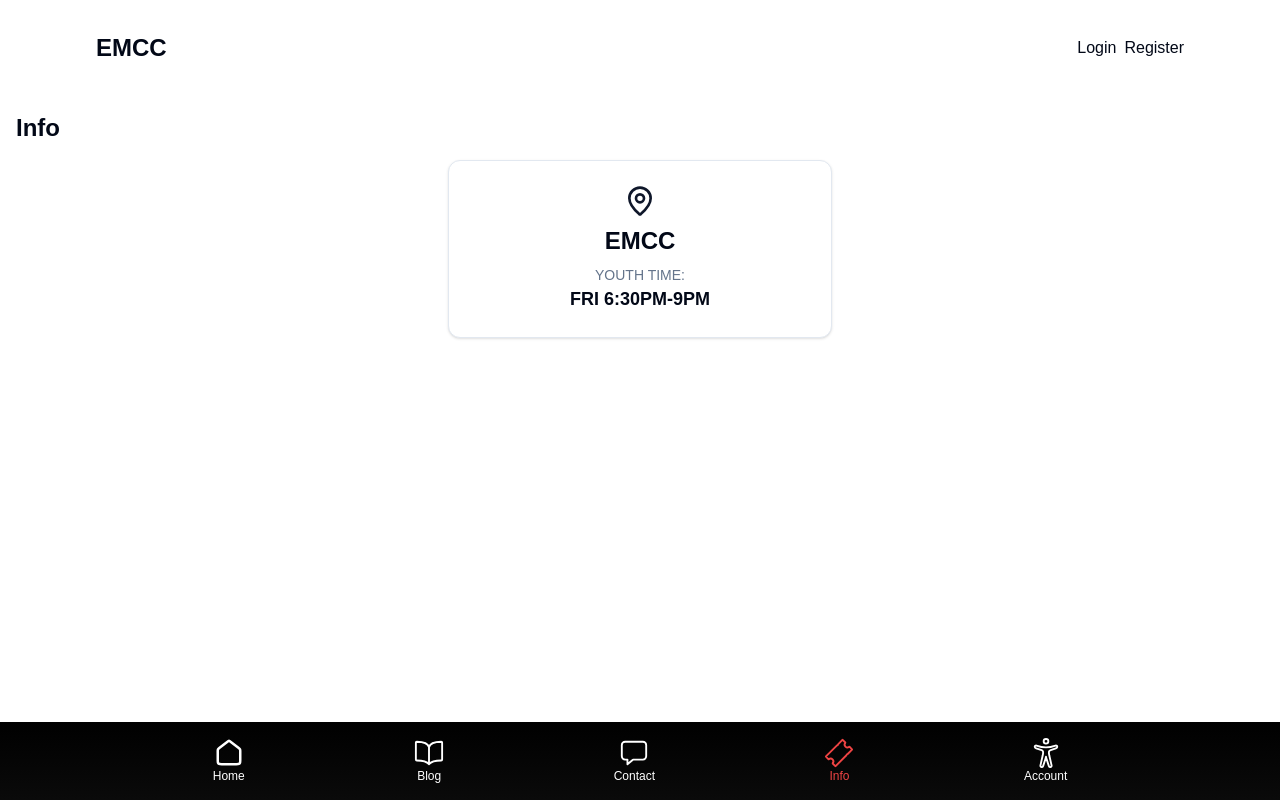
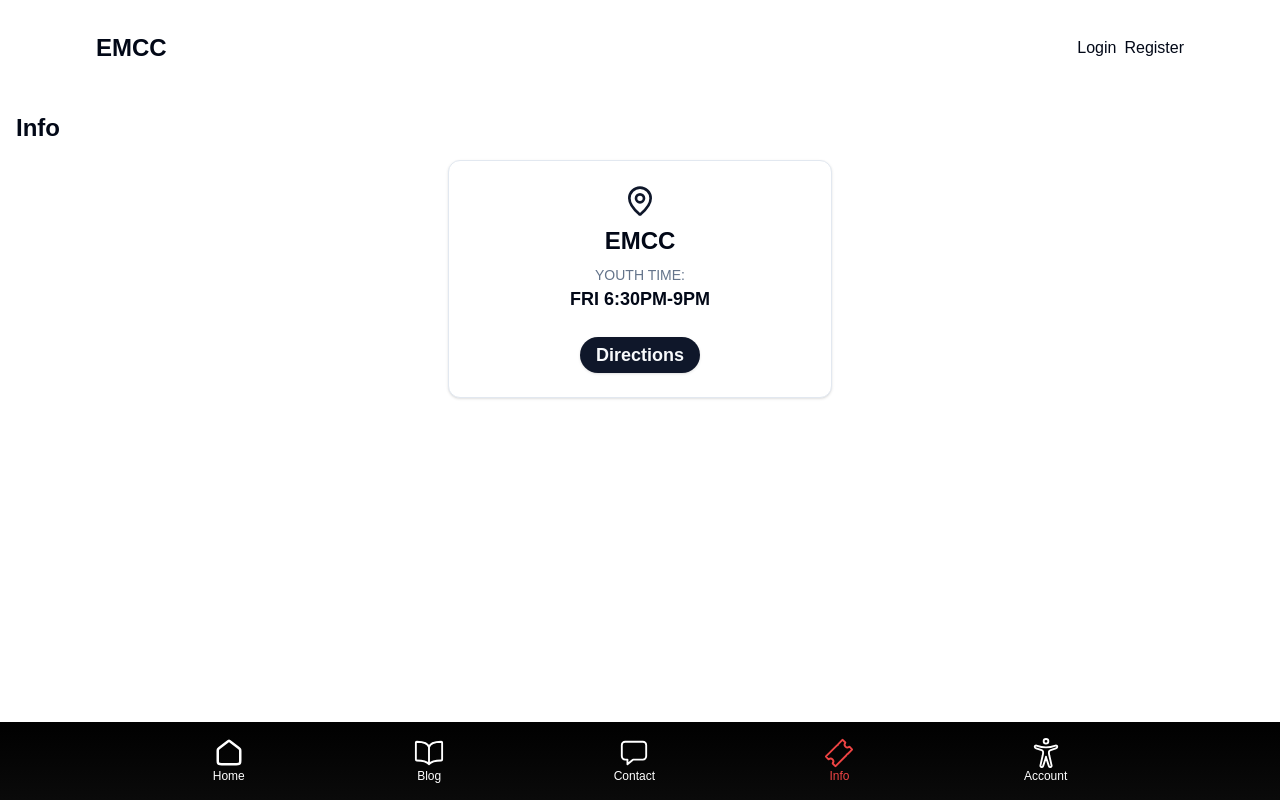
Before and after one commit to Michael-Dale/EMCCYouthApp, a Next.js app: page /info in a window 1280 px wide. Built offline with nearby package versions, Linux system fonts and the light colour scheme; no server answers.

Commit message:
Added button to directionCard

```diff
--- a/package.json
+++ b/package.json
@@ -12,6 +12,7 @@
     "@kinde-oss/kinde-auth-nextjs": "^2.3.8",
     "@kinde-oss/kinde-auth-react": "^4.0.4",
     "@radix-ui/react-icons": "^1.3.0",
+    "@radix-ui/react-slot": "^1.1.0",
     "@svgr/webpack": "^8.1.0",
     "class-variance-authority": "^0.7.0",
     "clsx": "^2.1.1",
--- a/src/app/components/DirectionCard.jsx
+++ b/src/app/components/DirectionCard.jsx
@@ -14,7 +14,14 @@
 //     </div>
 //   );
 // }
-import { Card, CardContent, CardHeader } from "@/components/ui/card";
+import {
+  Card,
+  CardContent,
+  CardFooter,
+  CardHeader,
+} from "@/components/ui/card";
+import { Button } from "@/components/ui/button";
+
 import { MapPin } from "lucide-react";
 
 export default function Component() {
@@ -28,6 +35,11 @@ export default function Component() {
         <p className="text-sm font-medium text-muted-foreground">YOUTH TIME:</p>
         <p className="text-lg font-semibold">FRI 6:30PM-9PM</p>
       </CardContent>
+      <CardFooter className="flex justify-center">
+        <Button className="rounded-full text-lg px-4 py-4 font-bold hover:bg-red-500 hover:text-black">
+          Directions
+        </Button>
+      </CardFooter>
     </Card>
   );
 }
--- /dev/null
+++ b/src/components/ui/button.jsx
@@ -0,0 +1,48 @@
+import * as React from "react"
+import { Slot } from "@radix-ui/react-slot"
+import { cva } from "class-variance-authority";
+
+import { cn } from "@/lib/utils"
+
+const buttonVariants = cva(
+  "inline-flex items-center justify-center whitespace-nowrap rounded-md text-sm font-medium transition-colors focus-visible:outline-none focus-visible:ring-1 focus-visible:ring-ring disabled:pointer-events-none disabled:opacity-50",
+  {
+    variants: {
+      variant: {
+        default:
+          "bg-primary text-primary-foreground shadow hover:bg-primary/90",
+        destructive:
+          "bg-destructive text-destructive-foreground shadow-sm hover:bg-destructive/90",
+        outline:
+          "border border-input bg-background shadow-sm hover:bg-accent hover:text-accent-foreground",
+        secondary:
+          "bg-secondary text-secondary-foreground shadow-sm hover:bg-secondary/80",
+        ghost: "hover:bg-accent hover:text-accent-foreground",
+        link: "text-primary underline-offset-4 hover:underline",
+      },
+      size: {
+        default: "h-9 px-4 py-2",
+        sm: "h-8 rounded-md px-3 text-xs",
+        lg: "h-10 rounded-md px-8",
+        icon: "h-9 w-9",
+      },
+    },
+    defaultVariants: {
+      variant: "default",
+      size: "default",
+    },
+  }
+)
+
+const Button = React.forwardRef(({ className, variant, size, asChild = false, ...props }, ref) => {
+  const Comp = asChild ? Slot : "button"
+  return (
+    (<Comp
+      className={cn(buttonVariants({ variant, size, className }))}
+      ref={ref}
+      {...props} />)
+  );
+})
+Button.displayName = "Button"
+
+export { Button, buttonVariants }
```
Also changed, not shown: 1 other file (tests, documents, lock files or other folders).
